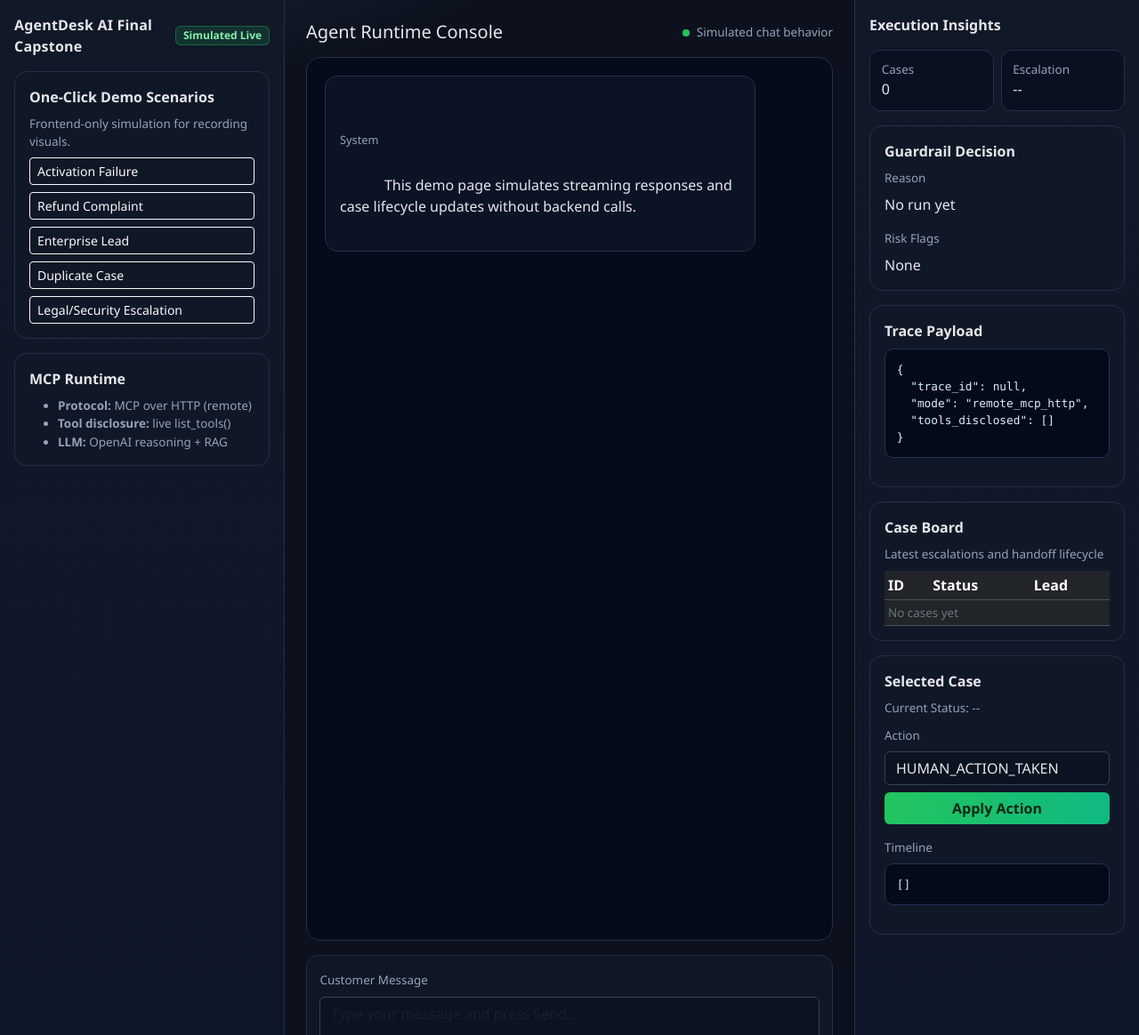
After one commit to HemantSPawar/AgentDesk_AI_Capstone_Project, a Flask app: template chapter_06_final_capstone/templates/index-demo-view.html in a window 1280 px wide. The commit adds this page. Shown: the whole page at 89% size. Run offline with Flask 3, Linux system fonts and the light colour scheme; the template is opened without the code that fills it, so the values that code supplies are empty.

Commit message:
6-all set commit

```diff
--- a/chapter_06_final_capstone/app.py
+++ b/chapter_06_final_capstone/app.py
@@ -1,4 +1,4 @@
-from flask import Flask, render_template, request
+from flask import Flask, jsonify, render_template, request
 
 from agentdesk_ai.agent import run_agent
 from agentdesk_ai.config import settings
@@ -6,26 +6,62 @@ from agentdesk_ai.ticketing import apply_ticket_action, create_handoff_case, get
 
 app = Flask(__name__)
 
+DEMO_SCENARIOS = {
+    "activation_failure": {
+        "label": "Activation Failure",
+        "message": "I paid yesterday but my account is still not activated. This is frustrating.",
+        "expected_path": "Escalation expected -> ticket created -> assigned to human",
+    },
+    "refund_complaint": {
+        "label": "Refund Complaint",
+        "message": "I want a refund now. Your service failed and I am very angry.",
+        "expected_path": "Escalation expected -> sensitive support handling",
+    },
+    "enterprise_pricing": {
+        "label": "Enterprise Lead",
+        "message": "We are a 120-person team and need enterprise pricing with CRM and WhatsApp integration.",
+        "expected_path": "High lead score expected -> follow-up + potential sales handoff",
+    },
+    "duplicate_case": {
+        "label": "Duplicate Case",
+        "message": "I paid yesterday but my account is still not activated. This is frustrating.",
+        "expected_path": "Second run should auto-mark duplicate if an open similar case exists",
+    },
+    "legal_security": {
+        "label": "Legal/Security Escalation",
+        "message": "We found a potential data breach and legal notice may follow. Escalate immediately.",
+        "expected_path": "Guardrail escalation expected -> urgent human handoff",
+    },
+}
+
 
 @app.get("/")
 def index():
     tickets = list_tickets(limit=25)
-    return render_template("index.html", app_name=settings.app_name, tickets=tickets)
+    return render_template(
+        "index.html",
+        app_name=settings.app_name,
+        tickets=tickets,
+        demo_scenarios=DEMO_SCENARIOS,
+        remote_url=settings.remote_mcp_url,
+    )
 
 
 @app.post("/chat")
 def chat():
     customer_message = (request.form.get("customer_message") or "").strip()
+    remote_url = (request.form.get("remote_url") or "").strip() or settings.remote_mcp_url
 
     if not customer_message:
         return render_template(
             "index.html",
             app_name=settings.app_name,
             tickets=list_tickets(limit=25),
+            demo_scenarios=DEMO_SCENARIOS,
             error="Customer message is required.",
         )
 
-    result, trace = run_agent(customer_message=customer_message, mode="local")
+    result, trace = run_agent(customer_message=customer_message, remote_url=remote_url)
     created_ticket = None
     if result.should_escalate:
         created_ticket = create_handoff_case(customer_message, result.model_dump(), trace.trace_id)
@@ -34,10 +70,41 @@ def chat():
         "index.html",
         app_name=settings.app_name,
         customer_message=customer_message,
+        remote_url=remote_url,
         result=result.model_dump(),
         trace=trace.model_dump(),
         tickets=list_tickets(limit=25),
+        demo_scenarios=DEMO_SCENARIOS,
         selected_ticket=created_ticket,
+        expected_path=(request.form.get("expected_path") or "").strip(),
+    )
+
+
+@app.post("/api/chat")
+def api_chat():
+    payload = request.get_json(silent=True) or {}
+    customer_message = (payload.get("customer_message") or "").strip()
+    remote_url = (payload.get("remote_url") or "").strip() or settings.remote_mcp_url
+    expected_path = (payload.get("expected_path") or "").strip()
+
+    if not customer_message:
+        return jsonify({"ok": False, "error": "Customer message is required."}), 400
+
+    result, trace = run_agent(customer_message=customer_message, remote_url=remote_url)
+    created_ticket = None
+    if result.should_escalate:
+        created_ticket = create_handoff_case(customer_message, result.model_dump(), trace.trace_id)
+
+    return jsonify(
+        {
+            "ok": True,
+            "customer_message": customer_message,
+            "expected_path": expected_path,
+            "result": result.model_dump(),
+            "trace": trace.model_dump(),
+            "selected_ticket": created_ticket,
+            "tickets": list_tickets(limit=25),
+        }
     )
 
 
@@ -53,6 +120,7 @@ def ticket_action():
         "index.html",
         app_name=settings.app_name,
         tickets=list_tickets(limit=25),
+        demo_scenarios=DEMO_SCENARIOS,
         selected_ticket=selected_ticket or get_ticket(ticket_id),
         success=f"Action '{action}' applied to {ticket_id}" if selected_ticket else f"No changes applied for {ticket_id}",
     )
--- /dev/null
+++ b/chapter_06_final_capstone/templates/index-demo-view.html
@@ -0,0 +1,473 @@
+<!doctype html>
+<html lang="en">
+<head>
+  <meta charset="utf-8">
+  <meta name="viewport" content="width=device-width, initial-scale=1">
+  <title>AgentDesk AI Final Capstone - Simulated Demo View</title>
+  <link href="https://cdn.jsdelivr.net/npm/bootstrap@5.3.3/dist/css/bootstrap.min.css" rel="stylesheet">
+  <style>
+    :root {
+      --bg: #0c111d;
+      --panel: #111827;
+      --panel-2: #0f172a;
+      --text: #e5e7eb;
+      --muted: #94a3b8;
+      --line: #233048;
+      --brand: #22c55e;
+      --brand-2: #10b981;
+      --user: #1f2937;
+      --assistant: #0b1325;
+    }
+    body {
+      background: radial-gradient(1200px 500px at 10% -10%, #1e293b 0%, var(--bg) 42%) fixed;
+      color: var(--text);
+      font-family: "Segoe UI", "Inter", "Roboto", sans-serif;
+      min-height: 100vh;
+    }
+    .shell { height: 100vh; overflow: hidden; }
+    .sidebar, .insights {
+      background: linear-gradient(180deg, var(--panel), var(--panel-2));
+      border-right: 1px solid var(--line);
+      height: 100vh;
+      overflow-y: auto;
+    }
+    .insights { border-right: 0; border-left: 1px solid var(--line); }
+    .brand { font-weight: 700; letter-spacing: 0.2px; }
+    .badge-soft {
+      background: rgba(34, 197, 94, 0.15);
+      color: #86efac;
+      border: 1px solid rgba(34, 197, 94, 0.35);
+    }
+    .card-dark {
+      background: rgba(17, 24, 39, 0.8);
+      border: 1px solid var(--line);
+      border-radius: 14px;
+    }
+    .chat-wrap {
+      height: calc(100vh - 170px);
+      overflow-y: auto;
+      padding: 1.25rem;
+      border: 1px solid var(--line);
+      border-radius: 16px;
+      background: rgba(2, 6, 23, 0.45);
+    }
+    .msg {
+      max-width: 88%;
+      border-radius: 14px;
+      padding: 0.85rem 1rem;
+      margin-bottom: 1rem;
+      border: 1px solid var(--line);
+      white-space: pre-wrap;
+    }
+    .msg-user { margin-left: auto; background: var(--user); }
+    .msg-assistant { margin-right: auto; background: var(--assistant); }
+    .msg-meta { color: var(--muted); font-size: 0.8rem; margin-bottom: 0.35rem; }
+    .compose {
+      margin-top: 1rem;
+      padding: 0.9rem;
+      border-radius: 14px;
+      border: 1px solid var(--line);
+      background: rgba(17, 24, 39, 0.82);
+    }
+    .form-control, .form-select {
+      background: #0b1220;
+      color: var(--text);
+      border: 1px solid #334155;
+    }
+    .btn-agent {
+      background: linear-gradient(90deg, var(--brand), var(--brand-2));
+      color: #062814;
+      font-weight: 700;
+      border: 0;
+    }
+    .tiny { font-size: 0.84rem; color: var(--muted); }
+    .kpi {
+      border: 1px solid var(--line);
+      background: #0a1020;
+      border-radius: 12px;
+      padding: 0.7rem 0.8rem;
+    }
+    pre {
+      color: #dbeafe;
+      background: #050a18;
+      border: 1px solid #223357;
+      border-radius: 10px;
+      padding: 0.8rem;
+      font-size: 0.8rem;
+      max-height: 300px;
+      overflow: auto;
+    }
+    .status-dot {
+      width: 8px;
+      height: 8px;
+      border-radius: 50%;
+      display: inline-block;
+      background: #22c55e;
+      margin-right: 8px;
+    }
+    .status-pill {
+      border: 1px solid #334155;
+      border-radius: 999px;
+      padding: 2px 10px;
+      font-size: 0.75rem;
+      color: #cbd5e1;
+      background: #0b1220;
+      display: inline-block;
+    }
+  </style>
+</head>
+<body>
+  <div class="container-fluid shell">
+    <div class="row h-100">
+      <aside class="col-12 col-lg-3 sidebar p-3">
+        <div class="d-flex justify-content-between align-items-center mb-3">
+          <div class="brand">AgentDesk AI Final Capstone</div>
+          <span class="badge badge-soft">Simulated Live</span>
+        </div>
+        <div class="card-dark p-3 mb-3">
+          <div class="fw-semibold mb-2">One-Click Demo Scenarios</div>
+          <div class="tiny mb-2">Frontend-only simulation for recording visuals.</div>
+          <div class="d-grid gap-2">
+            <button class="btn btn-sm btn-outline-light text-start scenario-btn" data-key="activation">Activation Failure</button>
+            <button class="btn btn-sm btn-outline-light text-start scenario-btn" data-key="refund">Refund Complaint</button>
+            <button class="btn btn-sm btn-outline-light text-start scenario-btn" data-key="enterprise">Enterprise Lead</button>
+            <button class="btn btn-sm btn-outline-light text-start scenario-btn" data-key="duplicate">Duplicate Case</button>
+            <button class="btn btn-sm btn-outline-light text-start scenario-btn" data-key="legal">Legal/Security Escalation</button>
+          </div>
+        </div>
+        <div class="card-dark p-3">
+          <div class="fw-semibold mb-2">MCP Runtime</div>
+          <ul class="mb-0">
+            <li class="tiny"><strong>Protocol:</strong> MCP over HTTP (remote)</li>
+            <li class="tiny"><strong>Tool disclosure:</strong> live list_tools()</li>
+            <li class="tiny"><strong>LLM:</strong> OpenAI reasoning + RAG</li>
+          </ul>
+        </div>
+      </aside>
+
+      <main class="col-12 col-lg-6 p-3 p-lg-4">
+        <div class="d-flex justify-content-between align-items-center mb-3">
+          <h1 class="h5 m-0">Agent Runtime Console</h1>
+          <span class="tiny"><span class="status-dot"></span>Simulated chat behavior</span>
+        </div>
+
+        <div id="chatWrap" class="chat-wrap mb-3">
+          <div class="msg msg-assistant">
+            <div class="msg-meta">System</div>
+            This demo page simulates streaming responses and case lifecycle updates without backend calls.
+          </div>
+        </div>
+
+        <form id="chatForm" class="compose">
+          <div class="mb-3">
+            <label class="form-label tiny">Customer Message</label>
+            <textarea id="customerMessage" class="form-control" rows="3" placeholder="Type your message and press Send..."></textarea>
+          </div>
+          <div class="row g-3">
+            <div class="col-12">
+              <label class="form-label tiny">Execution Mode</label>
+              <input class="form-control" value="Remote MCP + OpenAI RAG (single production path)" disabled>
+            </div>
+            <div class="col-12">
+              <label class="form-label tiny">Remote MCP URL</label>
+              <input class="form-control" value="https://your-remote-mcp.example.com/mcp" disabled>
+            </div>
+          </div>
+          <div class="mt-3 d-flex gap-2">
+            <button id="sendBtn" class="btn btn-agent px-4" type="submit">Send</button>
+          </div>
+        </form>
+      </main>
+
+      <aside class="col-12 col-lg-3 insights p-3">
+        <div class="fw-semibold mb-3">Execution Insights</div>
+        <div class="row g-2 mb-3">
+          <div class="col-6">
+            <div class="kpi">
+              <div class="tiny">Cases</div>
+              <div id="caseCount">0</div>
+            </div>
+          </div>
+          <div class="col-6">
+            <div class="kpi">
+              <div class="tiny">Escalation</div>
+              <div id="escalationNow">--</div>
+            </div>
+          </div>
+        </div>
+
+        <div class="card-dark p-3 mb-3">
+          <div class="fw-semibold mb-2">Guardrail Decision</div>
+          <div class="tiny mb-2">Reason</div>
+          <div id="guardrailReason">No run yet</div>
+          <div class="tiny mt-3 mb-2">Risk Flags</div>
+          <div id="riskFlags">None</div>
+        </div>
+
+        <div class="card-dark p-3 mb-3">
+          <div class="fw-semibold mb-2">Trace Payload</div>
+          <pre id="tracePayload">{
+  "trace_id": null,
+  "mode": "remote_mcp_http",
+  "tools_disclosed": []
+}</pre>
+        </div>
+
+        <div class="card-dark p-3 mb-3">
+          <div class="fw-semibold mb-2">Case Board</div>
+          <div class="tiny mb-2">Latest escalations and handoff lifecycle</div>
+          <div class="table-responsive">
+            <table class="table table-dark table-sm align-middle mb-0">
+              <thead>
+                <tr>
+                  <th>ID</th>
+                  <th>Status</th>
+                  <th>Lead</th>
+                </tr>
+              </thead>
+              <tbody id="caseRows">
+                <tr><td colspan="3" class="tiny text-secondary">No cases yet</td></tr>
+              </tbody>
+            </table>
+          </div>
+        </div>
+
+        <div class="card-dark p-3">
+          <div class="fw-semibold mb-2">Selected Case</div>
+          <div class="tiny mb-2">Current Status: <span id="selectedStatus">--</span></div>
+          <div class="mb-3">
+            <label class="form-label tiny">Action</label>
+            <select id="caseAction" class="form-select mb-2">
+              <option value="HUMAN_ACTION_TAKEN">HUMAN_ACTION_TAKEN</option>
+              <option value="CUSTOMER_NOTIFIED">CUSTOMER_NOTIFIED</option>
+              <option value="CASE_CLOSED">CASE_CLOSED</option>
+              <option value="DUPLICATE">DUPLICATE</option>
+            </select>
+            <button id="applyActionBtn" class="btn btn-agent w-100" type="button">Apply Action</button>
+          </div>
+          <div class="tiny mb-2">Timeline</div>
+          <pre id="caseTimeline">[]</pre>
+        </div>
+      </aside>
+    </div>
+  </div>
+
+  <script>
+    const scenarios = {
+      activation: {
+        message: "I paid yesterday but my account is still not activated. This is frustrating.",
+        intent: "activation_issue",
+        lead: 3,
+        escalate: true,
+        reason: "High urgency or sensitive customer issue",
+        riskFlags: []
+      },
+      refund: {
+        message: "I want a refund now. Your service failed and I am very angry.",
+        intent: "refund_complaint",
+        lead: 4,
+        escalate: true,
+        reason: "Policy escalation due to payment/refund sensitivity",
+        riskFlags: []
+      },
+      enterprise: {
+        message: "We are a 120-person team and need enterprise pricing with CRM and WhatsApp integration.",
+        intent: "enterprise_pricing",
+        lead: 8,
+        escalate: false,
+        reason: "Safe for AI response",
+        riskFlags: []
+      },
+      duplicate: {
+        message: "I paid yesterday but my account is still not activated. This is frustrating.",
+        intent: "activation_issue",
+        lead: 3,
+        escalate: true,
+        reason: "Duplicate detected against existing open case",
+        riskFlags: []
+      },
+      legal: {
+        message: "We found a potential data breach and legal notice may follow. Escalate immediately.",
+        intent: "security_legal_risk",
+        lead: 6,
+        escalate: true,
+        reason: "Policy escalation due to: legal_risk, security_risk",
+        riskFlags: ["legal_risk", "security_risk"]
+      }
+    };
+
+    let cases = [];
+    let selectedCaseId = null;
+    let caseCounter = 0;
+
+    const chatWrap = document.getElementById("chatWrap");
+    const customerMessage = document.getElementById("customerMessage");
+    const chatForm = document.getElementById("chatForm");
+    const sendBtn = document.getElementById("sendBtn");
+    const escalationNow = document.getElementById("escalationNow");
+    const guardrailReason = document.getElementById("guardrailReason");
+    const riskFlags = document.getElementById("riskFlags");
+    const tracePayload = document.getElementById("tracePayload");
+    const caseRows = document.getElementById("caseRows");
+    const caseCount = document.getElementById("caseCount");
+    const selectedStatus = document.getElementById("selectedStatus");
+    const caseTimeline = document.getElementById("caseTimeline");
+    const caseAction = document.getElementById("caseAction");
+    const applyActionBtn = document.getElementById("applyActionBtn");
+
+    function nowIso() {
+      return new Date().toISOString();
+    }
+
+    function nextCaseId() {
+      caseCounter += 1;
+      const today = new Date().toISOString().slice(0,10).replaceAll("-","");
+      return `CASE-${today}-${String(caseCounter).padStart(4, "0")}`;
+    }
+
+    function appendMessage(role, title, text) {
+      const div = document.createElement("div");
+      div.className = role === "user" ? "msg msg-user" : "msg msg-assistant";
+      div.innerHTML = `<div class="msg-meta">${title}</div><div class="msg-body"></div>`;
+      div.querySelector(".msg-body").textContent = text;
+      chatWrap.appendChild(div);
+      chatWrap.scrollTop = chatWrap.scrollHeight;
+      return div.querySelector(".msg-body");
+    }
+
+    async function streamText(el, text) {
+      el.textContent = "";
+      const words = text.split(" ");
+      for (let i = 0; i < words.length; i++) {
+        el.textContent += (i ? " " : "") + words[i];
+        if (i % 3 === 0) await new Promise((r) => setTimeout(r, 22));
+      }
+    }
+
+    function renderCases() {
+      caseCount.textContent = String(cases.length);
+      if (!cases.length) {
+        caseRows.innerHTML = '<tr><td colspan="3" class="tiny text-secondary">No cases yet</td></tr>';
+        selectedStatus.textContent = "--";
+        caseTimeline.textContent = "[]";
+        return;
+      }
+      caseRows.innerHTML = "";
+      cases.slice().reverse().forEach((c) => {
+        const tr = document.createElement("tr");
+        tr.innerHTML = `<td class="tiny">${c.ticket_id}</td><td><span class="status-pill">${c.status}</span></td><td class="tiny">${c.lead_score}</td>`;
+        tr.style.cursor = "pointer";
+        tr.onclick = () => selectCase(c.ticket_id);
+        caseRows.appendChild(tr);
+      });
+      if (!selectedCaseId) selectCase(cases[cases.length - 1].ticket_id);
+    }
+
+    function selectCase(ticketId) {
+      selectedCaseId = ticketId;
+      const c = cases.find((x) => x.ticket_id === ticketId);
+      if (!c) return;
+      selectedStatus.textContent = c.status;
+      caseTimeline.textContent = JSON.stringify(c.timeline, null, 2);
+    }
+
+    function applyCaseAction(action) {
+      const c = cases.find((x) => x.ticket_id === selectedCaseId);
+      if (!c) return;
+      c.status = action;
+      c.timeline.push({ step: action, actor: "human_agent", ts: nowIso(), note: "Simulated action applied" });
+      renderCases();
+      selectCase(c.ticket_id);
+    }
+
+    function simulateTrace(result, ticket) {
+      const trace = {
+        trace_id: crypto.randomUUID ? crypto.randomUUID() : Math.random().toString(36).slice(2),
+        mode: "remote_mcp_http",
+        tools: {
+          remote_tools: ["rag_search", "lead_score", "escalation_check"],
+          lead_score: { lead_score: result.lead },
+          escalation: { should_escalate: result.escalate }
+        },
+        guardrails: {
+          should_escalate: result.escalate,
+          reason: result.reason,
+          risk_flags: result.riskFlags
+        },
+        selected_ticket: ticket ? ticket.ticket_id : null
+      };
+      tracePayload.textContent = JSON.stringify(trace, null, 2);
+    }
+
+    async function runScenario(message, result) {
+      appendMessage("user", "Customer Input", message);
+      const assistantBody = appendMessage("assistant", "Agent Response", "Thinking...");
+      sendBtn.disabled = true;
+      sendBtn.textContent = "Running...";
+
+      const reply =
+`Intent: ${result.intent}
+Lead Score: ${result.lead}
+Escalate: ${result.escalate}
+Confidence: 0.86
+
+Customer Reply:
+Thanks for reaching out. We are reviewing this now and will provide a timely update.
+
+Internal Summary:
+Simulated demo response generated from MCP tools and guardrails.
+
+Escalation Reason: ${result.reason}
+Next Action: ${result.escalate ? "Escalate to human queue" : "Send AI response and monitor"}`;
+
+      await streamText(assistantBody, reply);
+      escalationNow.textContent = String(result.escalate);
+      guardrailReason.textContent = result.reason;
+      riskFlags.textContent = result.riskFlags.length ? result.riskFlags.join(", ") : "None";
+
+      let created = null;
+      if (result.escalate) {
+        const duplicateOf = cases.find((c) => c.normalized_message === message.toLowerCase().trim() && c.status !== "CASE_CLOSED");
+        created = {
+          ticket_id: nextCaseId(),
+          status: duplicateOf ? "DUPLICATE" : "ASSIGNED_TO_HUMAN",
+          lead_score: result.lead,
+          normalized_message: message.toLowerCase().trim(),
+          timeline: [
+            { step: "AI_DECISION_COMPLETE", actor: "ai_agent", ts: nowIso() },
+            { step: "TICKET_CREATED", actor: "workflow_engine", ts: nowIso() },
+            { step: duplicateOf ? "DUPLICATE" : "ASSIGNED_TO_HUMAN", actor: "workflow_engine", ts: nowIso(), note: duplicateOf ? `Duplicate of ${duplicateOf.ticket_id}` : "Assigned to L2 queue" }
+          ]
+        };
+        cases.push(created);
+      }
+      renderCases();
+      if (created) selectCase(created.ticket_id);
+      simulateTrace(result, created);
+      sendBtn.disabled = false;
+      sendBtn.textContent = "Send";
+    }
+
+    chatForm.addEventListener("submit", async (e) => {
+      e.preventDefault();
+      const message = customerMessage.value.trim();
+      if (!message) return;
+      customerMessage.value = "";
+      await runScenario(message, scenarios.enterprise);
+    });
+
+    document.querySelectorAll(".scenario-btn").forEach((btn) => {
+      btn.addEventListener("click", async () => {
+        const key = btn.dataset.key;
+        const scenario = scenarios[key];
+        await runScenario(scenario.message, scenario);
+      });
+    });
+
+    applyActionBtn.addEventListener("click", () => {
+      if (!selectedCaseId) return;
+      applyCaseAction(caseAction.value);
+    });
+  </script>
+</body>
+</html>
```
Also changed, not shown: chapter_06_final_capstone/DEPLOYMENT_FREE_GUIDE.md (+4 -3 lines), chapter_06_final_capstone/agentdesk_ai/agent.py (+4 -4 lines), chapter_06_final_capstone/agentdesk_ai/mcp_client.py (+3 -38 lines), chapter_06_final_capstone/templates/index.html (+117 -6 lines), chapter_06_final_capstone/README.md.
